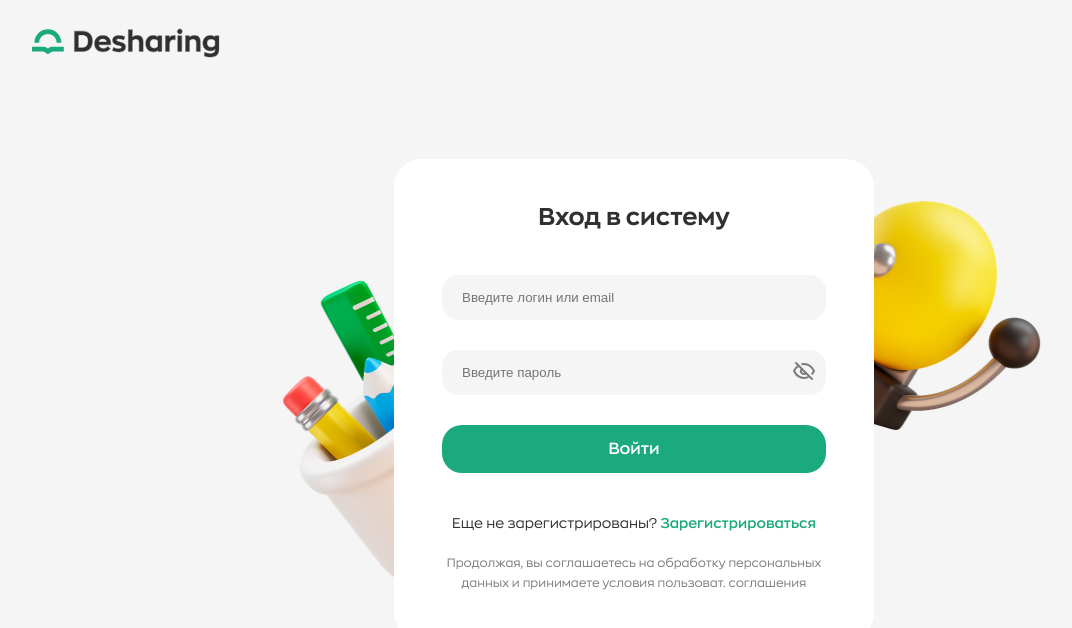
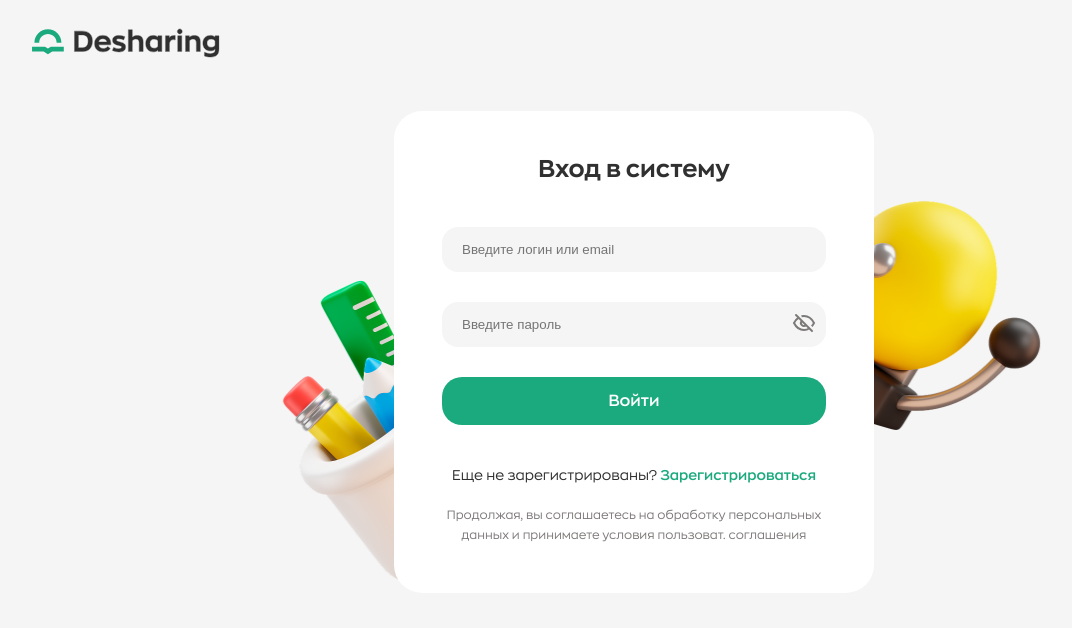
Before and after one commit to MilleniumIT06/deshar-frontend, a Next.js app: page /sign-in in a window 1280 px wide. Shown: the top 628 px of the page, without its empty margins (6-1078 px from the left). Built offline with nearby package versions, Linux system fonts and the light colour scheme; a web font is replaced by a local one.

Commit message:
response(auth):ProgramSelection,SighIn,SignUp

```diff
--- a/src/app/(auth)/styles.scss
+++ b/src/app/(auth)/styles.scss
@@ -1,29 +1,81 @@
+@use '@/shared/scss/breakpoint' as breakpoint;
 .Logo {
 	position: absolute;
 	left: 3%;
 	top: 3%;
+	@include breakpoint.extra-small-mobile {
+		top: 80px;
+		left: 50%;
+		transform: translateX(-50%);
+		&.large {
+			width: 134px;
+			height: 20px;
+			.Logo__image_wrapper {
+				width: 100%;
+				height: 100%;
+			}
+			.Logo__link {
+				width: 100%;
+				height: 100%;
+			}
+			.Logo__image {
+				width: 100%;
+				height: 100%;
+			}
+		}
+	}
 }
 .AuthIndex {
-	height: 100vh;
 	background: var(--neutral-lightest);
+	@include breakpoint.small-mobile {
+		background: var(--neutral-white);
+	}
 }
 
 .Auth__inner {
 	display: flex;
-	height: 100vh;
+	height: 100%;
 	justify-content: center;
 	align-items: center;
+	@include breakpoint.tablet {
+		padding-top: 271px;
+		padding-bottom: 271px;
+	}
+	@include breakpoint.small-tablet {
+		padding-top: 150px;
+		padding-bottom: 100px;
+	}
+	@include breakpoint.small-mobile {
+		align-items: start;
+		padding-top: 50%;
+	}
 }
 
 .signIn {
+	padding-top: 111px;
+	min-height: 100vh;
 	background-image: url('/signInBg.png');
 	background-size: 966px 552px;
 	background-position: center;
 	background-repeat: no-repeat;
+	@include breakpoint.tablet {
+		padding-top: 0;
+	}
+	@include breakpoint.middle-mobile {
+		background-image: none;
+	}
 }
 .signUp {
+	padding-top: 111px;
+	min-height: 100vh;
 	background-image: url('/signUpBg.png');
 	background-size: 860px 577px;
 	background-position: center;
 	background-repeat: no-repeat;
+	@include breakpoint.tablet {
+		padding-top: 0;
+	}
+	@include breakpoint.middle-mobile {
+		background-image: none;
+	}
 }
--- a/src/features/auth/SignIn/ui/SignInForm/styles.scss
+++ b/src/features/auth/SignIn/ui/SignInForm/styles.scss
@@ -1,3 +1,4 @@
+@use '@/shared/scss/breakpoint' as breakpoint;
 .SignInForm {
 	border-radius: 28px;
 	width: 480px;
@@ -9,6 +10,14 @@
 		flex-direction: column;
 		align-items: center;
 		gap: 40px;
+		@include breakpoint.mobile {
+			padding-right: 20px;
+			padding-left: 20px;
+		}
+		@include breakpoint.small-mobile {
+			padding-right: 0px;
+			padding-left: 0px;
+		}
 	}
 
 	&__title {
@@ -76,4 +85,7 @@
 			color: var(--neutral-medium);
 		}
 	}
+	@include breakpoint.small-mobile {
+		background: none;
+	}
 }
--- a/src/shared/scss/_breakpoint.scss
+++ b/src/shared/scss/_breakpoint.scss
@@ -70,9 +70,24 @@
 		@content;
 	}
 }
-
-@mixin small-mobile {
-	@media (max-width: (456px)) {
+@mixin middle-mobile {
+	@media (max-width: (500px)) {
 		@content;
 	}
 }
+@mixin pre-small-mobile {
+	@media (max-width: (450px)) {
+		@content;
+	}
+}
+@mixin small-mobile {
+	@media (max-width: (380px)) {
+		@content;
+	}
+}
+
+@mixin extra-small-mobile {
+	@media (max-width: (360px)) {
+		@content;
+	}
+}
```
Also changed, not shown: src/features/auth/ProgramSelection/ui/ProgramSelectionForm/styles.scss (+9 -0 lines), src/features/auth/SignUp/ui/SignUpForm/styles.scss (+9 -0 lines).
